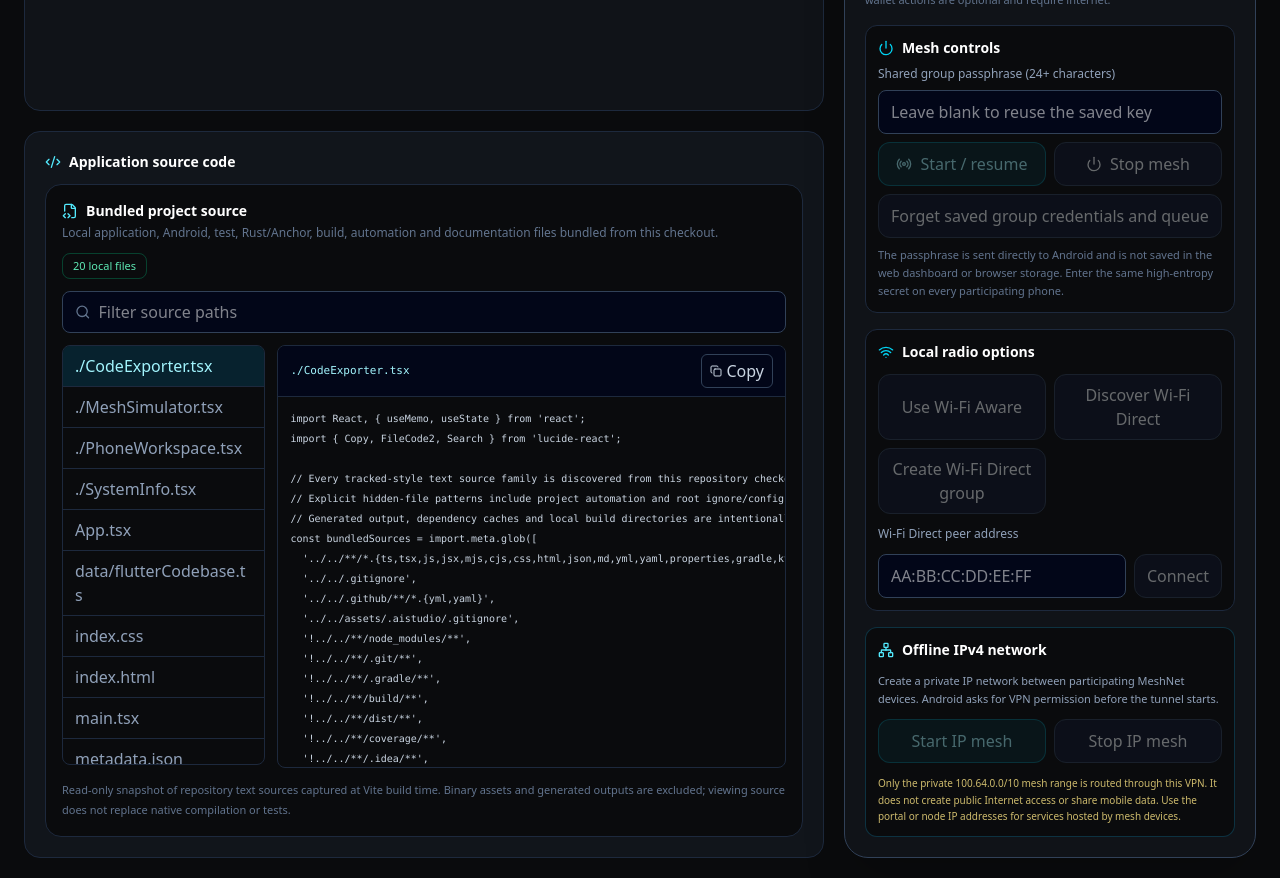
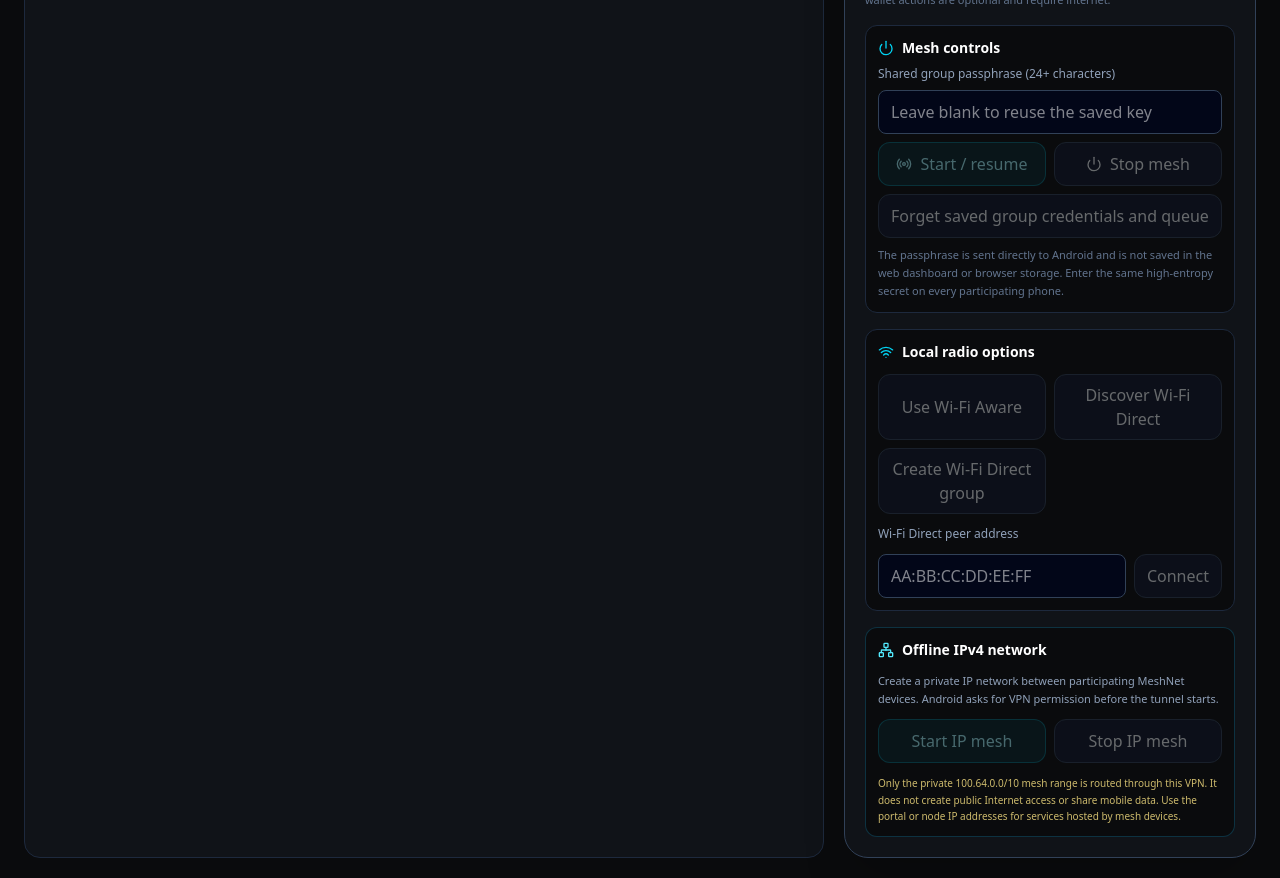
Before and after one commit to esi2ei/meshnet, a React (Vite) app: page / in a window 1280 px wide. Shown: the part 620-1498 px from the top of the page. Built offline with nearby package versions, Linux system fonts and the light colour scheme.

Commit message:
Remove source viewer from the application UI

```diff
--- a/src/App.tsx
+++ b/src/App.tsx
@@ -1,9 +1,8 @@
 import React, { useEffect, useState } from 'react';
-import { Activity, Bluetooth, Code2, ShieldCheck, Smartphone, Wifi } from 'lucide-react';
+import { Activity, Bluetooth, ShieldCheck, Smartphone, Wifi } from 'lucide-react';
 import MeshSimulator, { type LivePeer } from './components/MeshSimulator';
 import PhoneWorkspace from './components/PhoneWorkspace';
 import SystemInfo from './components/SystemInfo';
-import CodeExporter from './components/CodeExporter';
 
 type ObservedRoute = { id: string; nodes: string[]; observedAt: number; observations: number };
 
@@ -90,10 +89,6 @@ export default function App() {
           </section>
           <MeshSimulator native={runtime.native} running={runtime.running} peers={runtime.connectedPeers} routes={runtime.observedRoutes} localNodeId={runtime.localNodeId} />
           <SystemInfo native={runtime.native} events={runtime.recentEvents} />
-          <section className="rounded-2xl border border-slate-800 bg-[#11151B] p-4 sm:p-5">
-            <div className="mb-3 flex items-center gap-2"><Code2 className="h-4 w-4 text-cyan-300" /><h2 className="text-sm font-semibold text-white">Application source code</h2></div>
-            <CodeExporter />
-          </section>
         </div>
         <aside className="min-w-0">
           <div className="mb-3 text-center">
```
